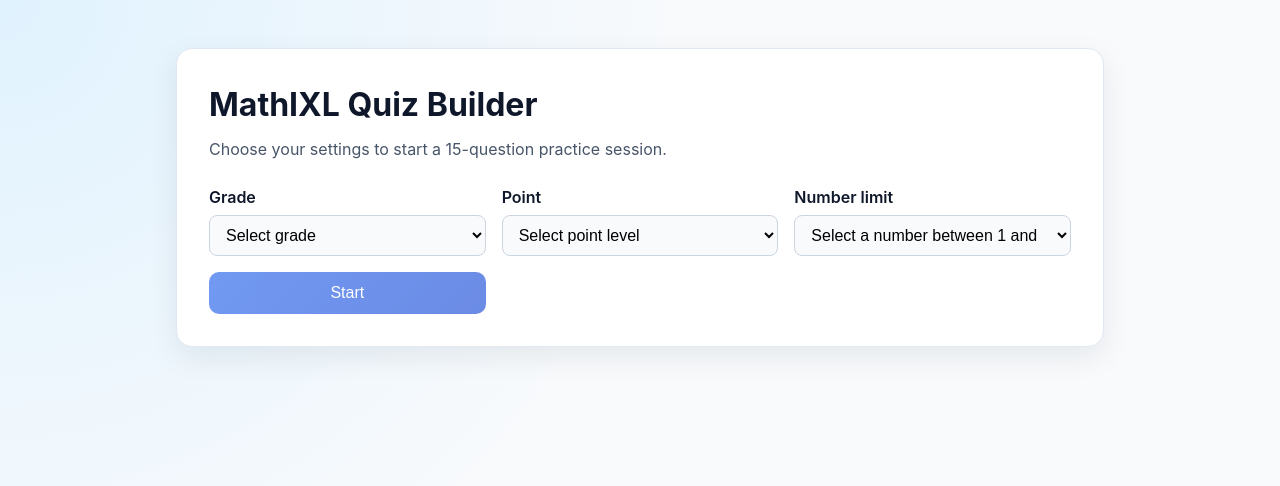
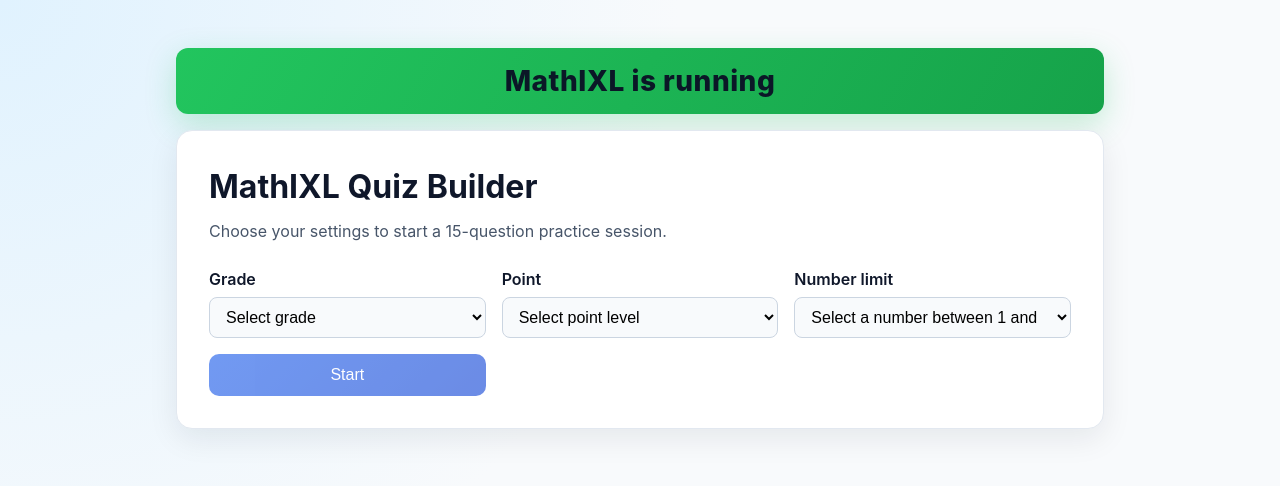
Before and after one commit to tendavid/MathIXL, a React (Vite) app: page / in a window 1280 px wide. Shown: the top 486 px of the page. Built offline with nearby package versions, Linux system fonts and the light colour scheme.

Commit message:
Configure GitHub Pages deployment

```diff
--- a/src/index.css
+++ b/src/index.css
@@ -26,8 +26,27 @@ body {
   margin: 0 auto;
   padding: 48px 16px 64px;
   display: flex;
+  flex-direction: column;
   align-items: center;
   justify-content: center;
+  gap: 16px;
+}
+
+.page-banner {
+  width: 100%;
+  padding: 12px 16px;
+  border-radius: 12px;
+  background: linear-gradient(120deg, #22c55e, #16a34a);
+  color: #0b1727;
+  text-align: center;
+  box-shadow: 0 10px 30px rgba(34, 197, 94, 0.25);
+}
+
+.page-banner__title {
+  margin: 0;
+  font-size: 28px;
+  font-weight: 800;
+  letter-spacing: 0.5px;
 }
 
 .card {
--- a/src/pages/Home.tsx
+++ b/src/pages/Home.tsx
@@ -27,6 +27,9 @@ const Home = () => {
 
   return (
     <main className="page">
+      <div className="page-banner">
+        <h1 className="page-banner__title">MathIXL is running</h1>
+      </div>
       <section className="card">
         <h1 className="title">MathIXL Quiz Builder</h1>
         <p className="subtitle">Choose your settings to start a 15-question practice session.</p>
--- a/vite.config.ts
+++ b/vite.config.ts
@@ -2,6 +2,7 @@ import { defineConfig } from 'vite';
 import react from '@vitejs/plugin-react';
 
 // https://vitejs.dev/config/
-export default defineConfig({
+export default defineConfig(({ mode }) => ({
+  base: mode === 'production' ? '/MathIXL/' : '/',
   plugins: [react()],
-});
+}));
```
